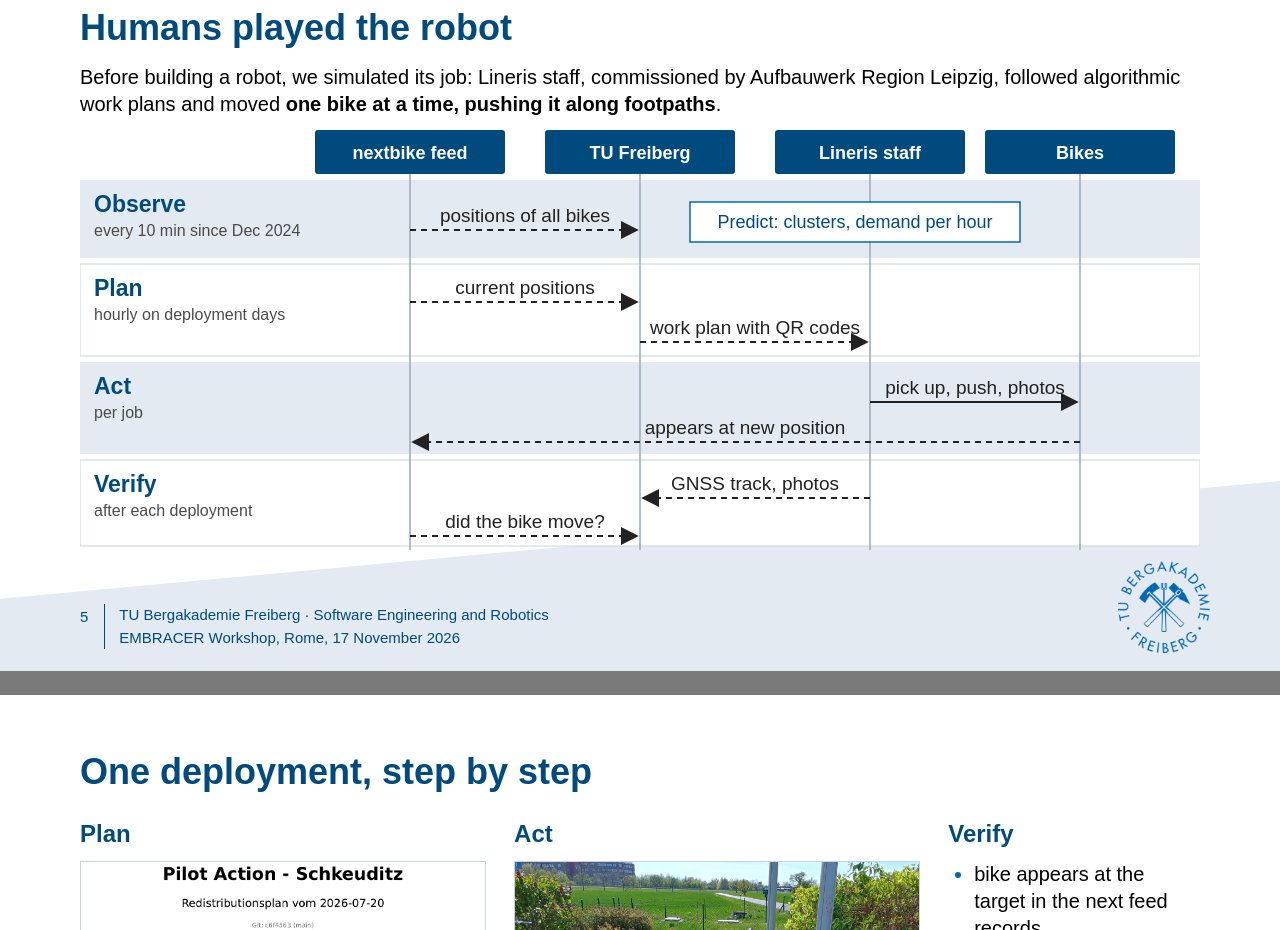
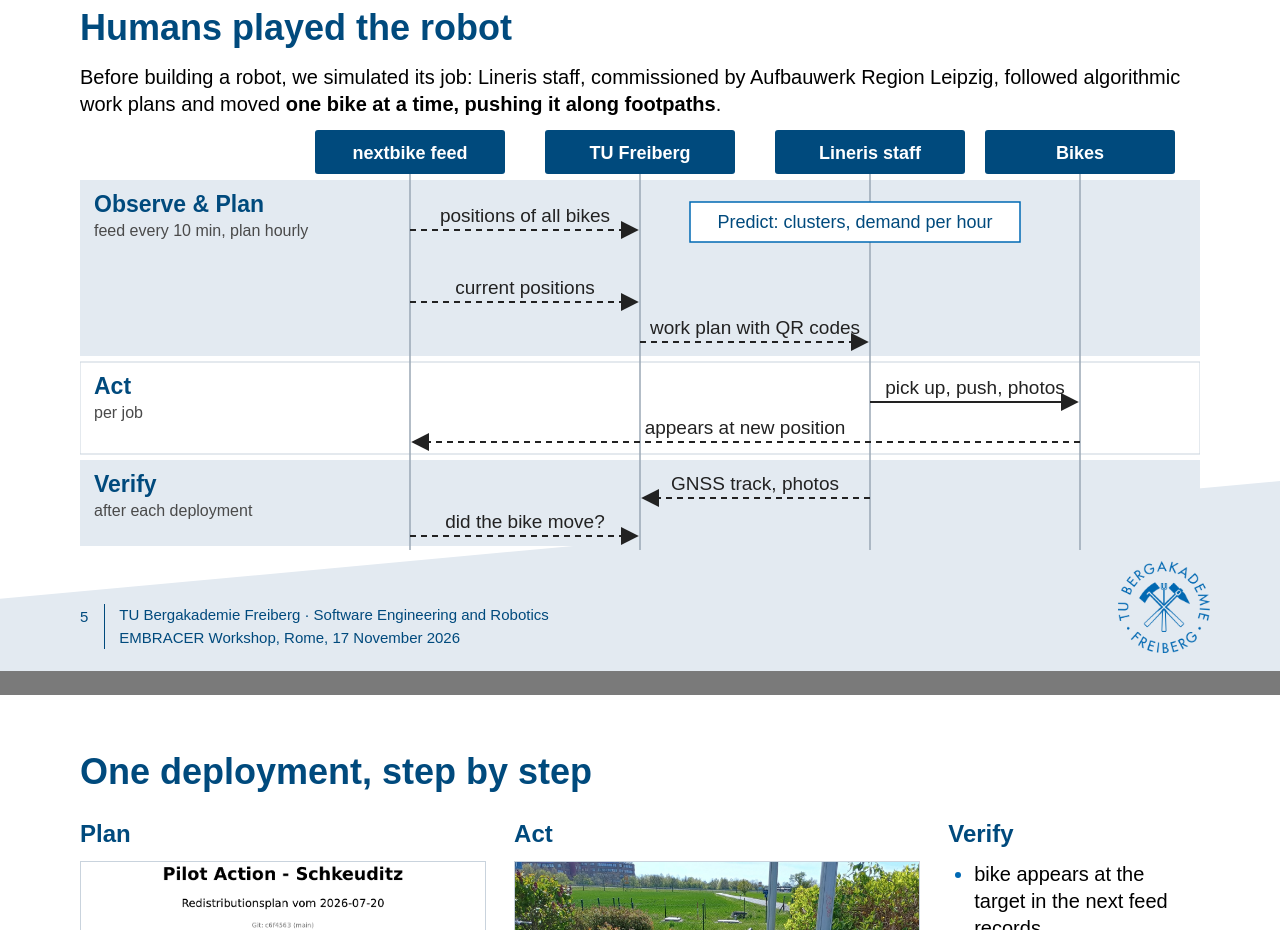
Before and after one commit to IfI-EmbracerAction/EMBRACER-Rome-2026, a plain HTML site: page index.html in a window 1280 px wide. Shown: the part 3120-4050 px from the top of the page. Drawn offline with Linux system fonts and the light colour scheme.

Commit message:
Observe & Plan merged
Co-Authored-By: Claude Opus 5.5 <noreply@anthropic.com>

```diff
--- a/index.html
+++ b/index.html
@@ -101,13 +101,13 @@
   <p class="einleitung kurz">Before building a robot, we simulated its job: Lineris staff, commissioned by Aufbauwerk Region Leipzig, followed algorithmic work plans and moved <strong>one bike at a time, pushing it along footpaths</strong>.</p>
   <svg class="sequenz" viewBox="0 0 1120 420" xmlns="http://www.w3.org/2000/svg" role="img" aria-label="Sequence of the five steps">
 <defs><marker id="pf" viewBox="0 0 10 10" refX="9" refY="5" markerWidth="9" markerHeight="9" orient="auto-start-reverse"><path d="M0,0 L10,5 L0,10 z" fill="#222"/></marker></defs>
-<rect x="0" y="50" width="1120" height="78" fill="#e3eaf1"/>
-<text x="14" y="82" class="schritt-t">Observe</text><text x="14" y="106" class="schritt-s">every 10 min since Dec 2024</text>
-<rect x="0" y="134" width="1120" height="92" fill="#fff" stroke="#c9d3dd"/>
-<text x="14" y="166" class="schritt-t">Plan</text><text x="14" y="190" class="schritt-s">hourly on deployment days</text>
-<rect x="0" y="232" width="1120" height="92" fill="#e3eaf1"/>
+<rect x="0" y="50" width="1120" height="176" fill="#e3eaf1"/>
+<text x="14" y="82" class="schritt-t">Observe &amp; Plan</text><text x="14" y="106" class="schritt-s">feed every 10 min, plan hourly</text>
+
+
+<rect x="0" y="232" width="1120" height="92" fill="#fff" stroke="#c9d3dd"/>
 <text x="14" y="264" class="schritt-t">Act</text><text x="14" y="288" class="schritt-s">per job</text>
-<rect x="0" y="330" width="1120" height="86" fill="#fff" stroke="#c9d3dd"/>
+<rect x="0" y="330" width="1120" height="86" fill="#e3eaf1"/>
 <text x="14" y="362" class="schritt-t">Verify</text><text x="14" y="386" class="schritt-s">after each deployment</text>
 <line x1="330" y1="44" x2="330" y2="420" stroke="#9aa7b4" stroke-width="1.5"/>
 <rect x="235" y="0" width="190" height="44" rx="3" fill="#004a7d"/><text x="330" y="29" class="kopf-t">nextbike feed</text>
```
Also changed, not shown: 1 other file.
